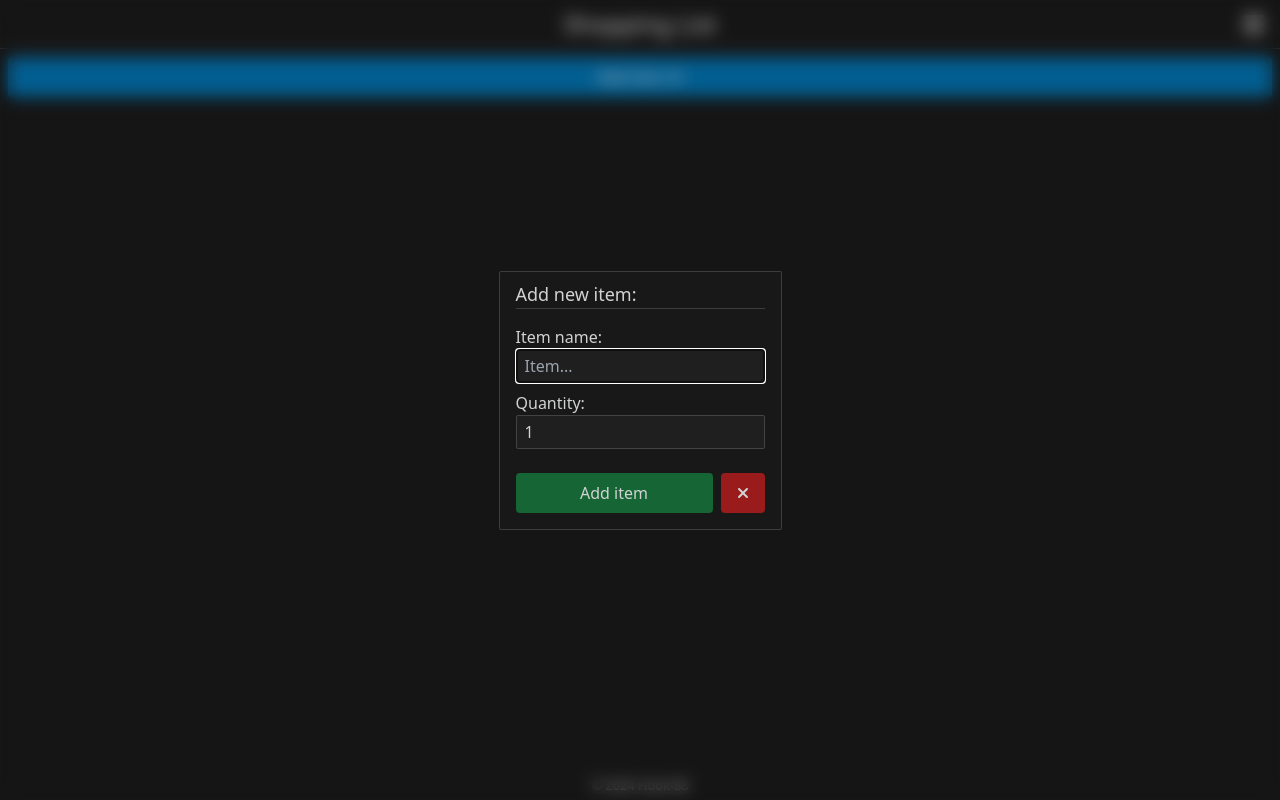
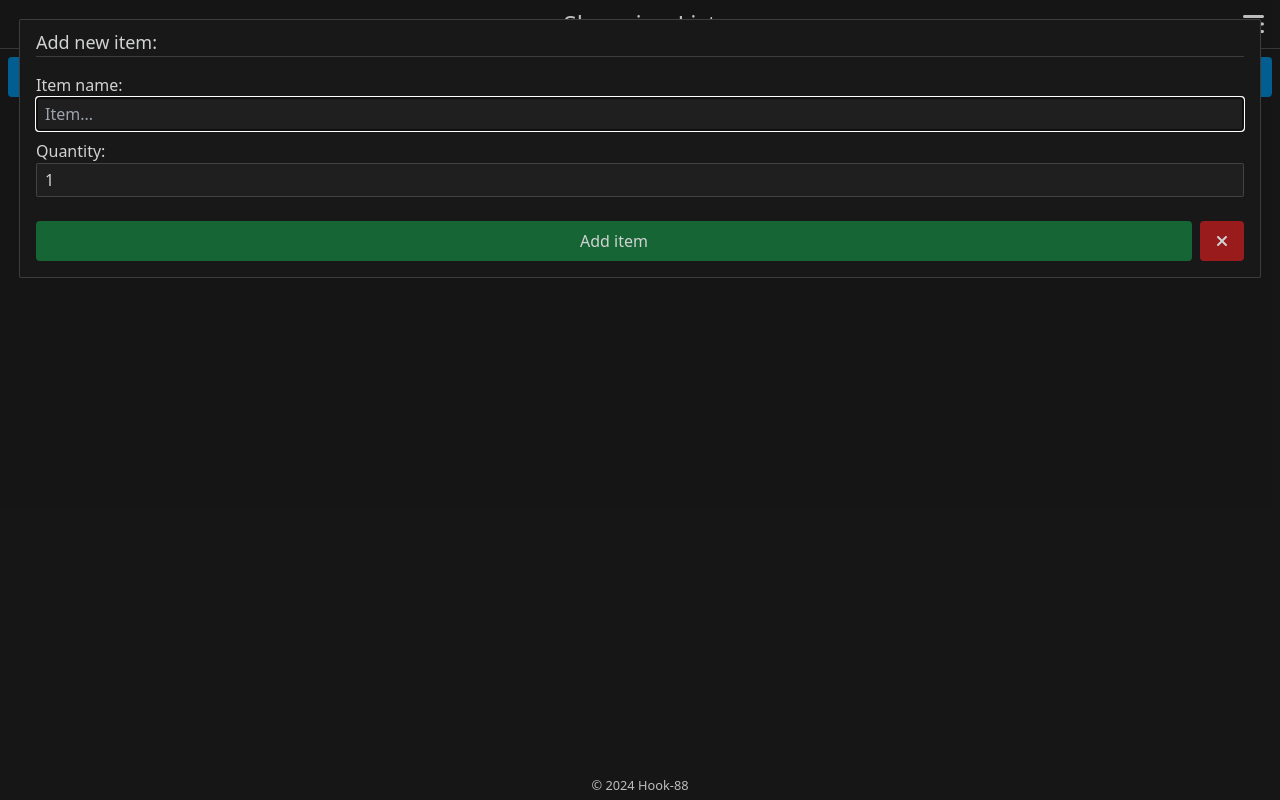
Before and after one commit to Hook-88/shopping-list, a Vue app: page / in a window 1280 px wide. Both pictures are taken after a click on the button "Add item". Built offline with nearby package versions, Linux system fonts and the light colour scheme; the HTML template or start-up script is replaced by a standard one.

Commit message:
refactor code

```diff
--- a/src/components/Forms/ItemForm.vue
+++ b/src/components/Forms/ItemForm.vue
@@ -80,7 +80,7 @@ function handleSubmit() {
 </script>
 
 <template>
-  <form @submit.prevent="handleSubmit">
+  <form @submit.prevent="handleSubmit" class="grid">
     <label for="item-name" class="text-[#d1d2d3] block">Item name:</label>
     <input ref="name-input" id="item-name" type="text" placeholder="Item..." required v-model="formData['item-name']"
       class="px-2 py-1 rounded-sm bg-[#1f1f1f] border border-[#d1d2d3]/20 text-[#d1d2d3]" />
--- a/src/components/Modal/DialogModal.vue
+++ b/src/components/Modal/DialogModal.vue
@@ -24,8 +24,8 @@ function closeModal() {
 </script>
 
 <template>
-  <dialog ref="dialogRef" @close="closeModal" class="w-full h-full bg-transparent backdrop:backdrop-blur">
-    <div class="h-full w-full flex flex-col items-center justify-center text-[#d1d2d3]">
+    <dialog ref="dialogRef" @close="closeModal" class="w-full h-full bg-transparent">
+        <div class="h-full w-full flex flex-col items-stretch justify-start text-[#d1d2d3]">
 
             <div class="p-4 pt-2 bg-[#181818] border border-[#d1d2d3]/20 rounded-sm">
                 <h2 v-if="dialogStore.dialogTitle" class="self-start text-lg border-b border-[#d1d2d3]/20 mb-4">{{
```
Lines whose indentation alone changed are shown as unchanged.
